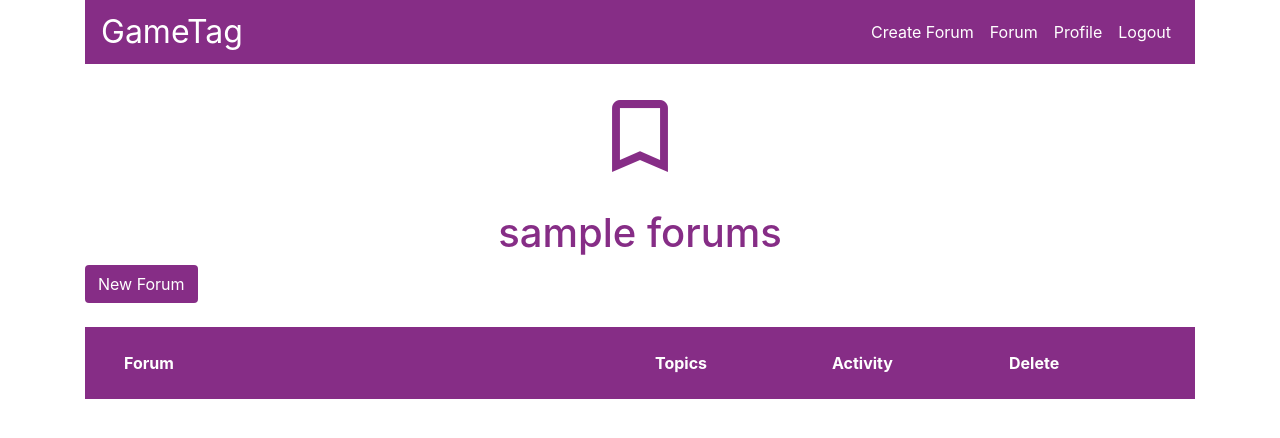
After one commit to Eldfly/GameTag, a Django app: page /forums/user_forums/ in a window 1280 px wide. The commit adds this page. Shown: the top 438 px of the page. Run offline with Django 3.2, Linux system fonts and the light colour scheme; the visitor is signed in with stand-in values (Sample User, id 1); data that the repository does not hold is empty; some libraries are stand-ins or nearby versions.

Commit message:
layout for user forums

```diff
--- a/forums/urls.py
+++ b/forums/urls.py
@@ -8,6 +8,8 @@ urlpatterns = [
     #URL for showimg all forums
     #path('', views.index_view, name='index'),
     path('', views.ForumListView.as_view(), name='index'),
+
+    path('forums/user_forums/', views.user_forums, name='user_forums'),
 
     #url for creating a new forum
     path('forums/new_forum/', views.new_forum, name='new_forum'),
--- a/forums/views.py
+++ b/forums/views.py
@@ -119,6 +119,19 @@ class PostListView(ListView):
         return queryset
 
 
+@login_required
+def user_forums(request):
+
+    #view the forums on the homepage for the logged in user
+    forums = Forum.objects.filter(owner=request.user.id).order_by('name')
+
+    context = {
+
+        'forums': forums,
+    }
+
+    return render(request, 'forums/user_forums.html', context)
+
 
 def new_forum(request):
 
@@ -139,7 +152,7 @@ def new_forum(request):
                 #     creator = request.user
                 # )
 
-                return redirect('index')
+                return redirect('user_forums')
 
     else:
         form = NewForumForm()
--- a/static/css/style.css
+++ b/static/css/style.css
@@ -100,7 +100,27 @@
         color: #013b70;
         font-size: 1rem;
         font-weight: bold;
-    }
+}
+
+
+/* Create forum */
+input[name='published']{
+  width: 2%;
+}
+
+/* Forum icons */
+
+a.icon_delete{
+
+  color: red !important;
+
+}
+
+a.icon_delete:visited{
+
+  color: red !important;
+
+}
 
 /* .pagination > li > a
 {
@@ -131,10 +151,7 @@
     border: solid 1px purple;
 } */
 
-/* Create forum */
-input[name='published']{
-  width: 2%;
-}
+
 
 
 /*******************/
--- /dev/null
+++ b/templates/forums/user_forums.html
@@ -0,0 +1,73 @@
+{% extends 'base.html' %}
+
+{% block title %}User Forums{% endblock %}
+<link rel="stylesheet" href="https://cdn.jsdelivr.net/simplemde/latest/simplemde.min.css">
+<script src="https://cdn.jsdelivr.net/simplemde/latest/simplemde.min.js"></script>
+
+{% block content %}
+<div class="profile_name mt-4">
+<i class="large material-icons" style="font-size:6rem">bookmark_border</i><h1>{{user.username}} forums </h1>
+</div>
+
+
+<div class="mb-4">
+  <a href="{% url 'new_forum' %}" class="btn btn-gameTag">New Forum</a>
+</div>
+
+<div class="container">
+
+
+<div class="posts">
+    <div class="post__head row">
+        <div class="post__head1 col-6">Forum</div>
+        <div class="post__head2 col-2">Topics</div>
+        <div class="post__head3 col-2">Activity</div>
+        <div class="post__head4 col-2">Delete</div>
+    </div>
+
+    <div class="post__body">
+    {% for forum in forums %}
+        <div class="post__items row">
+              <div class="post__section__left col-6">
+                <div class="post__item">
+                  <div class="post__content row">
+                    <div class="col-4">
+                      <a class="forum" href="{% url 'forum_topic' forum.slug %}">{{ forum.name }}</a>
+                      <small class="text-muted d-block">{{ forum.desc }}</small>
+                    </div>
+                    <div class="col-2 mt-2">
+                        <a href="" class="forum"><i class="large material-icons">settings</i></a>
+                    </div>
+
+                  </div>
+                </div>
+
+              </div>
+              <div class="post__section__right col-6">
+                <div class="row">
+                  <div class="posts__topics col-4">
+                    {{ forum.topics.count }}
+                  </div>
+                  <div class="posts__activity col-4">
+                    {% with post=forum.get_last_post %}
+                    <small>
+                      <a class="forum" href="#">
+                      {{ post.created_at }}
+                      </a>
+                    </small>
+                    {% endwith %}
+                  </div>
+                  <div class="posts__users col-4">
+                    <div class="col-1">
+                        <a href="" class="icon_delete"><i class="large material-icons" style="font-size:2rem;">delete</i></a>
+                    </div>
+                  </div>
+
+                </div>
+              </div>
+      </div>
+  {% endfor %}
+  </div>
+</div>
+</div>
+{% endblock %}
--- a/templates/index.html
+++ b/templates/index.html
@@ -8,12 +8,9 @@
       {% if user.is_authenticated %}
           <form method="GET" class="mb-4" novalidate>
             {% csrf_token %}
-            <button style="visibility: hidden;" type="submit" class="btn btn-gameTag">Search</button>
             {{searchForum.form|crispy}}
+            <button type="submit" class="btn btn-gameTag">Search</button>
           </form>
-          <div class="mb-4">
-            <a href="{% url 'new_forum' %}" class="btn btn-gameTag">New Forum</a>
-          </div>
       {% else %}
           <div class="container pt-5">
               <div class="mb-4">
--- a/templates/users/profile.html
+++ b/templates/users/profile.html
@@ -13,12 +13,12 @@
               <img src="{{ user.profile.profile_pic.url  }}" alt="profile_pic" class="img-thumbnail">
 
             </div>
-            <!-- <ul class="list-group">
-              <li class="list-group-item">STATUS</li>
+            <ul class="list-group">
+              <li class="list-group-item"><a href="{% url 'user_forums' %}">MY FORUMS</a></li>
               <li class="list-group-item">LFG</li>
               <li class="list-group-item">TAGS</li>
               <li class="list-group-item">MEDIA</li>
-            </ul> -->
+            </ul>
 
           </div>
           <div class="col-8" style="background-color:white">
```
Also changed, not shown: templates/forums/edit_forum.html (added, +73 -0 lines).
